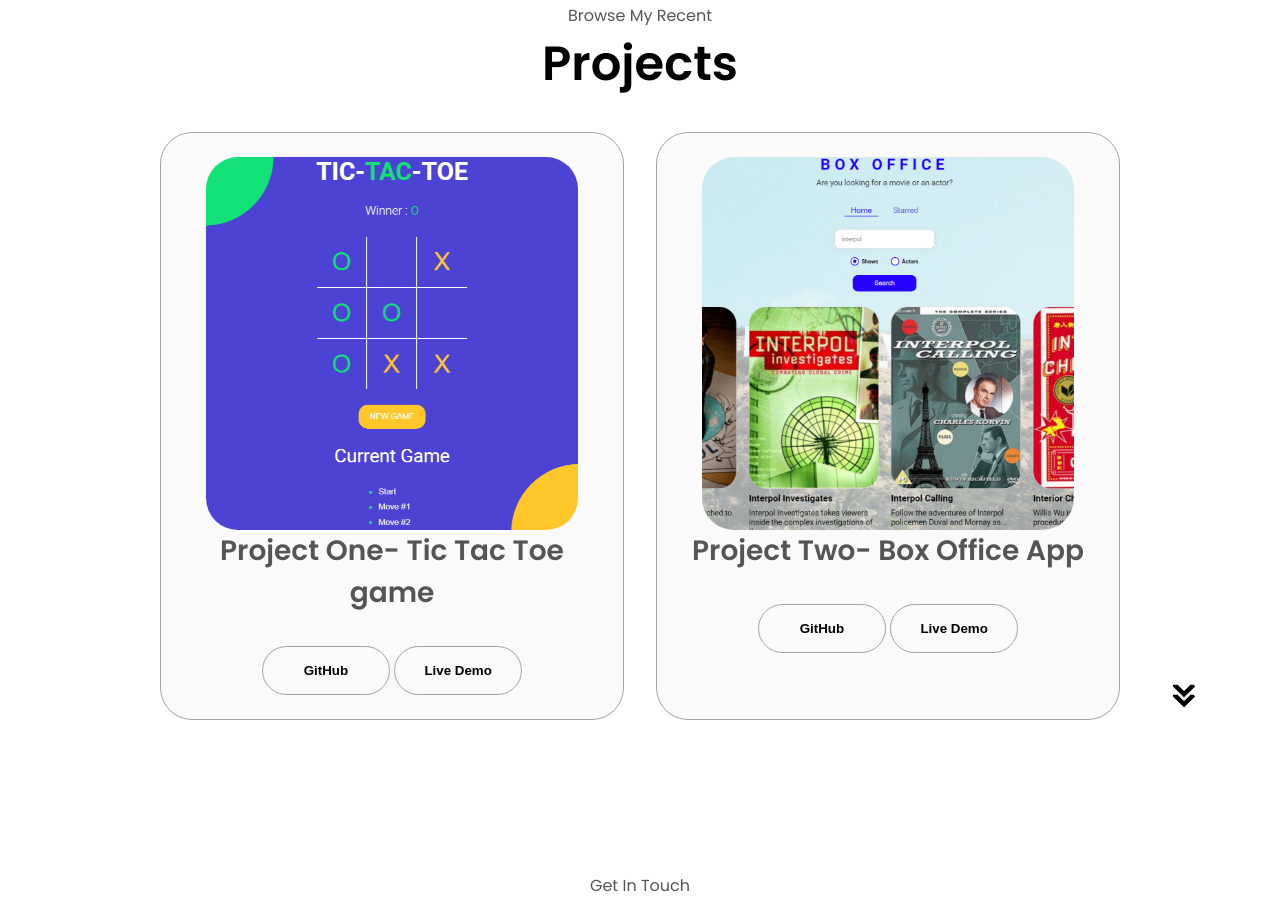
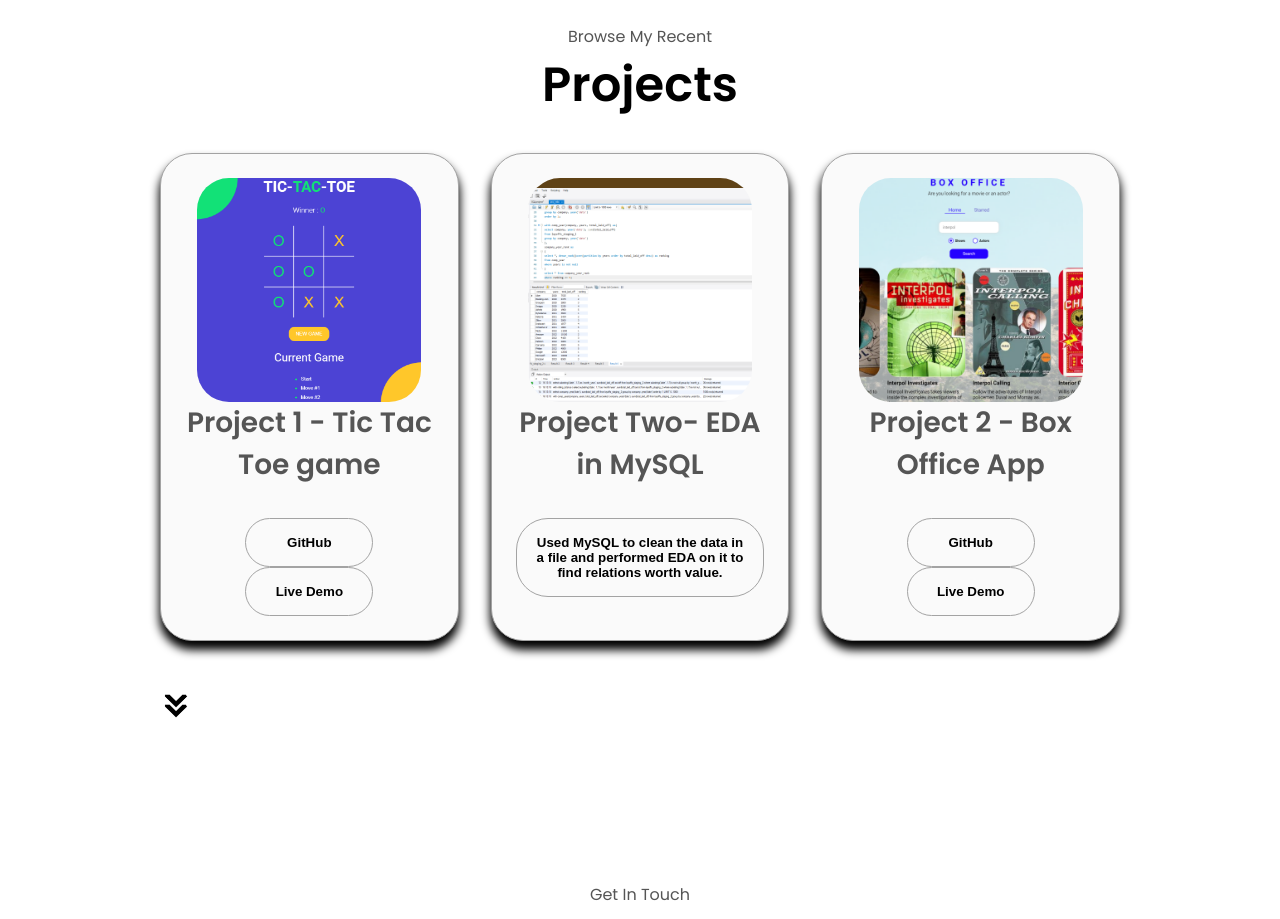
Before and after one commit to WarLord0401/portfolio-website, a plain HTML site: page index.html in a window 1280 px wide. Shown: the part 2493-3412 px from the top of the page. Drawn offline with Linux system fonts and the light colour scheme.

Commit message:
final, ig

```diff
--- a/index.html
+++ b/index.html
@@ -80,7 +80,11 @@
       <h1 class="title">About Me</h1>
       <div class="section-container">
         <div class="section__pic-container">
-          <img src="./assets/about-pic.png" alt="Profile" class="about-pic" />
+          <img
+            src="./assets/profile-about me-pic.jpg"
+            alt="Profile"
+            class="about-pic"
+          />
         </div>
         <div class="about-details-container">
           <div class="about-containers">
@@ -296,7 +300,7 @@
               />
             </div>
             <h2 class="experience-sub-title project-title">
-              Project One- Tic Tac Toe game
+              Project 1 - Tic Tac Toe game
             </h2>
             <div class="button-container">
               <button
@@ -313,7 +317,7 @@
               </button>
             </div>
           </div>
-          <!-- <div class="details-container color-container">
+          <div class="details-container color-container">
             <div class="article-container">
               <img
                 src="./assets/project-2.png"
@@ -325,20 +329,18 @@
               Project Two- EDA in MySQL
             </h2>
             <div class="button-container">
-              <button
-                class="btn btn-color-2 project-btn"
-                onclick="location.href='https://github.com/WarLord0401'"
-              >
-                GitHub
-              </button>
-              <button
-                class="btn btn-color-2 project-btn"
-                onclick="location.href='https://github.com/WarLord0401'"
-              >
-                Live Demo
+              <button class="btn btn-color-2 project-btn extra" disabled>
+                Used MySQL to clean the data in a file and performed EDA on it
+                to find relations worth value.
               </button>
             </div>
-          </div> -->
+            <!-- <button
+              class="btn btn-color-2 project-btn"
+              onclick="location.href='https://github.com/WarLord0401'"
+            >
+              Live Demo
+            </button> -->
+          </div>
           <div class="details-container color-container">
             <div class="article-container">
               <img
@@ -348,7 +350,7 @@
               />
             </div>
             <h2 class="experience-sub-title project-title">
-              Project Two- Box Office App
+              Project 2 - Box Office App
             </h2>
             <div class="button-container">
               <button
--- a/style.css
+++ b/style.css
@@ -289,6 +289,8 @@
 
 .about-pic {
   border-radius: 2rem;
+  box-shadow: 5px 5px 8px 1px black;
+}
 }
 
 .arrow {
@@ -316,6 +318,10 @@
   height: 400px;
   width: 400px;
   margin: auto 0;
+}
+
+.details-container .icon{
+  cursor: default;
 }
 
 /* EXPERIENCE */
@@ -363,9 +369,11 @@
   position: relative;
 }
 
+
 .color-container {
   border-color: rgb(163, 163, 163);
   background: rgb(250, 250, 250);
+  box-shadow: 0px 8px 10px 1px black;
 }
 
 .project-img {
@@ -382,6 +390,12 @@
 .project-btn {
   color: black;
   border-color: rgb(163, 163, 163);
+}
+
+.extra{
+  width: auto;
+  pointer-events: none;
+  cursor: default;
 }
 
 /* /CONTACTS */
```
Also changed, not shown: assets/profile-about me-pic.jpg (added).
